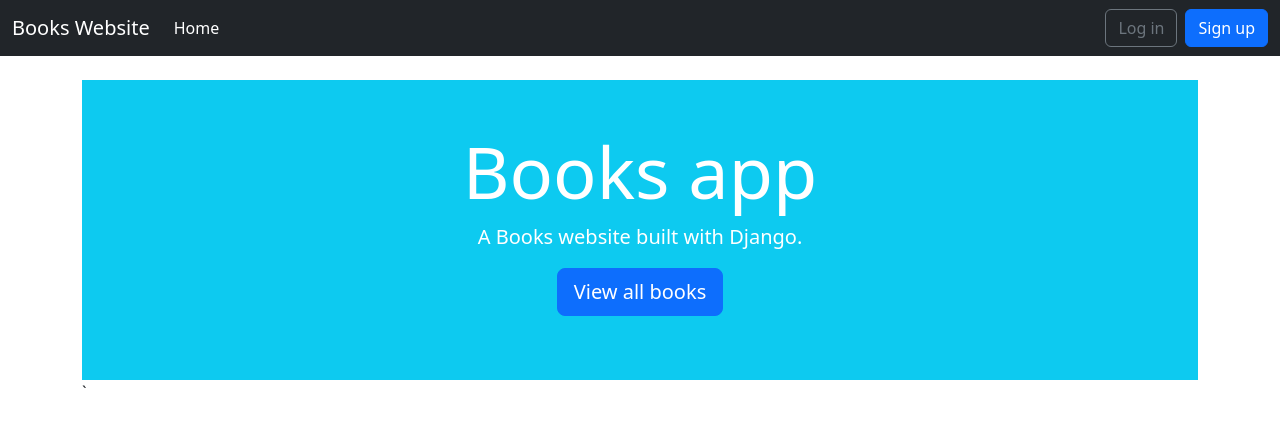
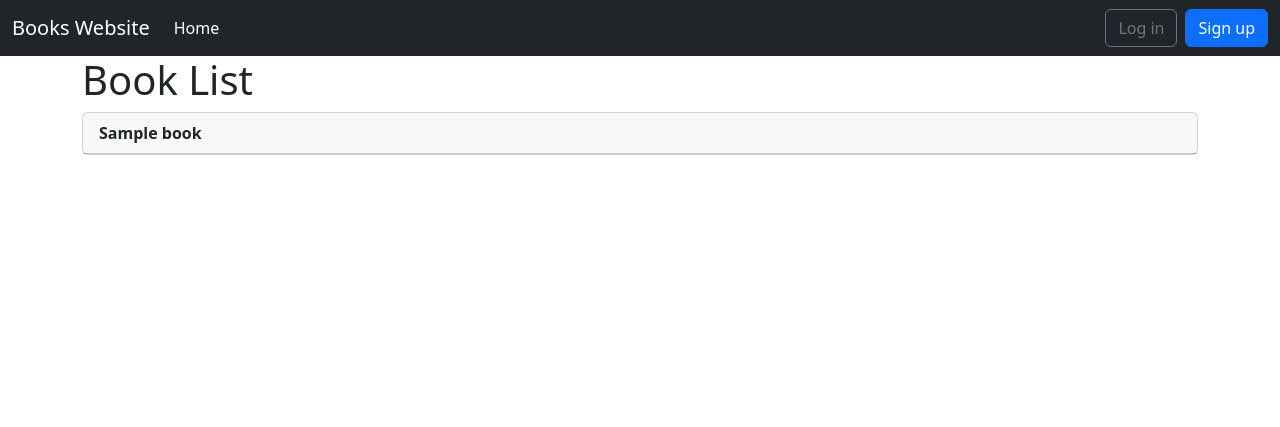
Before and after one commit to pmagee/Tutorial5, a Django app: page /books/ in a window 1280 px wide. Shown: the top 427 px of the page. Run offline with Django 5.2, Linux system fonts and the light colour scheme; tables that the repository leaves empty hold one stand-in row (values such as "Sample post"); parts of the project's set-up code (start-up, migrations or seed data) failed here and were passed over.

Commit message:
Update book_list.html

```diff
--- a/templates/book_list.html
+++ b/templates/book_list.html
@@ -1,11 +1,17 @@
-{% extends 'base.html' %}
-{% block title %}Home{% endblock title %}
+{% extends "base.html" %}
+
+{% block title %}Books{% endblock title %}
+
 {% block content %}
-  <br/>
-  <div class="container-fluid text-sm-center p-5 bg-info text-white ">
-    <h1 class="display-2">Books app</h1>
-    <p class="lead">A Books website built with Django.</p>
-    <p><a class="btn btn-primary btn-lg" href="{% url 'book_list' %}"
-      role="button" >View all books</a></p>
-</div>`
+<h1>Book List</h1>
+{% for book in all_books_list %}
+<div class="card">
+  <div class="card-header">
+    <span class="fw-bold">
+      {{ book.title }}
+    </span>
+  </div>
+</div>
+<br />
+{% endfor %}
 {% endblock content %}
```
